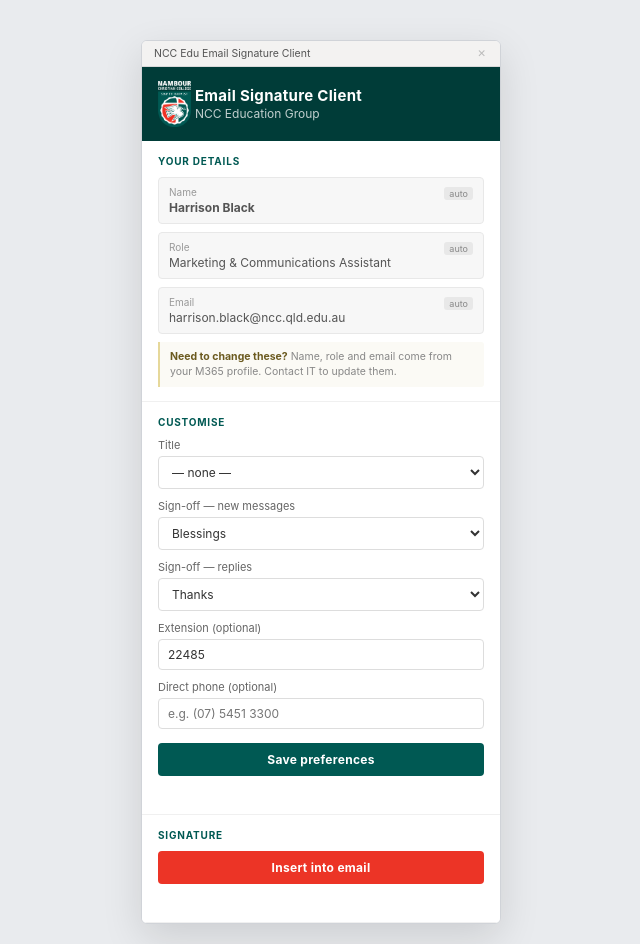
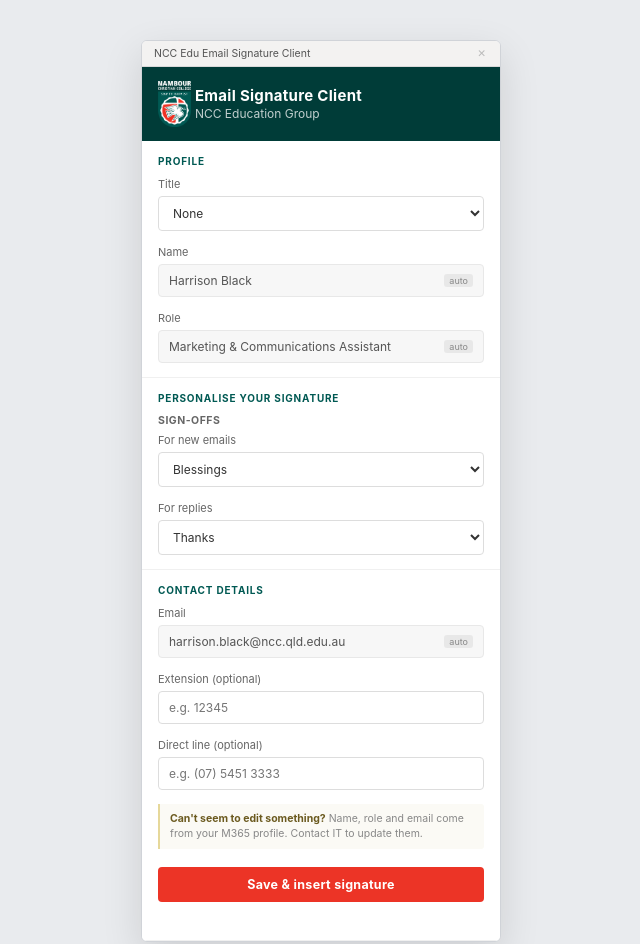
Before and after one commit to harrisonblackNCC/ncc-emailsig-poc, a plain HTML site: page app-preview.html in a window 1280 px wide. Shown: the top 944 px of the page, without its empty margins (319-959 px from the left). Drawn offline with Linux system fonts and the light colour scheme.

Commit message:
Add files via upload

```diff
--- a/app-preview.html
+++ b/app-preview.html
@@ -53,6 +53,13 @@
       gap: 4px;
     }
     .tp-logo { height: 46px; width: auto; flex-shrink: 0; display: block; }
+    .tp-header-text {
+      flex: 1;
+      display: flex;
+      flex-direction: column;
+      justify-content: center;
+      height: 46px;
+    }
     .tp-title {
       color: #fff;
       font-size: 15px;
@@ -81,36 +88,51 @@
       margin-bottom: 10px;
     }
 
+    .sub-heading {
+      font-size: 10.5px;
+      font-weight: bold;
+      color: #666;
+      text-transform: uppercase;
+      letter-spacing: 0.5px;
+      margin-top: 16px;
+      margin-bottom: 6px;
+    }
+    .section-label + .sub-heading { margin-top: 2px; }
+    .sub-heading + label.field-label { margin-top: 0; }
+
     .locked-field {
       background: #f7f7f7;
       border: 1px solid #e8e8e8;
       border-radius: 4px;
       padding: 8px 10px;
-      margin-bottom: 8px;
       font-size: 12px;
       color: #555;
+      display: flex;
+      justify-content: space-between;
+      align-items: center;
+      gap: 10px;
     }
-    .locked-field .label {
-      font-size: 10px;
-      color: #999;
-      display: block;
-      margin-bottom: 2px;
+    .locked-field .value {
+      flex: 1;
+      min-width: 0;
+      overflow: hidden;
+      text-overflow: ellipsis;
+      white-space: nowrap;
     }
     .locked-badge {
-      float: right;
       font-size: 9px;
       background: #e8e8e8;
       color: #888;
       padding: 1px 5px;
       border-radius: 3px;
-      margin-top: 1px;
+      flex-shrink: 0;
     }
 
     .it-disclaimer {
       font-size: 10.5px;
       color: #888;
       line-height: 1.4;
-      margin-top: 4px;
+      margin-top: 14px;
       padding: 8px 10px;
       background: #fbfaf5;
       border-left: 2px solid #e6d89a;
@@ -122,8 +144,8 @@
       display: block;
       font-size: 11px;
       color: #666;
-      margin-bottom: 4px;
-      margin-top: 10px;
+      margin-bottom: 5px;
+      margin-top: 14px;
     }
     label.field-label:first-of-type { margin-top: 0; }
 
@@ -135,7 +157,7 @@
 
     select, input[type="text"] {
       width: 100%;
-      padding: 7px 9px;
+      padding: 8px 10px;
       border: 1px solid #ddd;
       border-radius: 4px;
       font-family: inherit;
@@ -149,25 +171,23 @@
 
     .custom-input-wrap { margin-top: 6px; }
 
-    .btn-save, .btn-insert {
+    .btn-action {
       display: block;
       width: 100%;
-      padding: 9px;
+      padding: 10px;
+      background: #ec3426;
       color: #fff;
       border: none;
       border-radius: 4px;
       font-family: inherit;
-      font-size: 12px;
+      font-size: 12.5px;
       font-weight: bold;
       cursor: pointer;
       letter-spacing: 0.3px;
       transition: background 0.15s;
-      margin-top: 8px;
+      margin-top: 18px;
     }
-    .btn-save { background: #005953; margin-top: 14px; }
-    .btn-save:hover { background: #004540; }
-    .btn-insert { background: #ec3426; }
-    .btn-insert:hover { background: #c62b1f; }
+    .btn-action:hover { background: #c62b1f; }
 
     .status {
       font-size: 11px;
@@ -191,51 +211,46 @@
 
       <div class="tp-header">
         <img class="tp-logo" src="logo.png" alt="Nambour Christian College" />
-        <div>
+        <div class="tp-header-text">
           <div class="tp-title">Email Signature Client</div>
           <div class="tp-sub">NCC Education Group</div>
         </div>
       </div>
 
+      <!-- Profile -->
       <div class="section">
-        <div class="section-label">Your Details</div>
-
-        <div class="locked-field">
-          <span class="label">Name <span class="locked-badge">auto</span></span>
-          <strong>Harrison Black</strong>
-        </div>
-
-        <div class="locked-field">
-          <span class="label">Role <span class="locked-badge">auto</span></span>
-          <span>Marketing &amp; Communications Assistant</span>
-        </div>
-
-        <div class="locked-field">
-          <span class="label">Email <span class="locked-badge">auto</span></span>
-          <span>harrison.black@ncc.qld.edu.au</span>
-        </div>
-
-        <div class="it-disclaimer">
-          <strong>Need to change these?</strong> Name, role and email come from your M365 profile. Contact IT to update them.
-        </div>
-      </div>
-
-      <div class="section">
-        <div class="section-label">Customise</div>
+        <div class="section-label">Profile</div>
 
         <label class="field-label" for="title-select">Title</label>
         <select id="title-select">
-          <option value="">— none —</option>
+          <option value="">None</option>
           <option value="Mr">Mr</option>
           <option value="Mrs">Mrs</option>
           <option value="Ms">Ms</option>
           <option value="Miss">Miss</option>
           <option value="Dr">Dr</option>
           <option value="Rev">Rev</option>
-          <option value="Pastor">Pastor</option>
         </select>
 
-        <label class="field-label" for="newSignoff-select">Sign-off — new messages</label>
+        <label class="field-label">Name</label>
+        <div class="locked-field">
+          <span class="value">Harrison Black</span>
+          <span class="locked-badge">auto</span>
+        </div>
+
+        <label class="field-label">Role</label>
+        <div class="locked-field">
+          <span class="value">Marketing &amp; Communications Assistant</span>
+          <span class="locked-badge">auto</span>
+        </div>
+      </div>
+
+      <!-- Personalise -->
+      <div class="section">
+        <div class="section-label">Personalise Your Signature</div>
+
+        <div class="sub-heading">Sign-offs</div>
+        <label class="field-label" for="newSignoff-select">For new emails</label>
         <select id="newSignoff-select">
           <option value="Kind regards">Kind regards</option>
           <option value="Warm regards">Warm regards</option>
@@ -244,8 +259,11 @@
           <option value="Many thanks">Many thanks</option>
           <option value="custom">Custom...</option>
         </select>
+        <div class="custom-input-wrap" id="newCustom-wrap" style="display:none;">
+          <input type="text" id="newSignoff-custom" placeholder="e.g. Grace and peace" maxlength="50" />
+        </div>
 
-        <label class="field-label" for="replySignoff-select">Sign-off — replies</label>
+        <label class="field-label" for="replySignoff-select">For replies</label>
         <select id="replySignoff-select">
           <option value="Kind regards">Kind regards</option>
           <option value="Warm regards">Warm regards</option>
@@ -254,25 +272,49 @@
           <option value="Many thanks">Many thanks</option>
           <option value="custom">Custom...</option>
         </select>
+        <div class="custom-input-wrap" id="replyCustom-wrap" style="display:none;">
+          <input type="text" id="replySignoff-custom" placeholder="e.g. Cheers" maxlength="50" />
+        </div>
+      </div>
+
+      <!-- Contact Details -->
+      <div class="section">
+        <div class="section-label">Contact Details</div>
+
+        <label class="field-label">Email</label>
+        <div class="locked-field">
+          <span class="value">harrison.black@ncc.qld.edu.au</span>
+          <span class="locked-badge">auto</span>
+        </div>
 
         <label class="field-label" for="ext-input">Extension (optional)</label>
-        <input type="text" id="ext-input" value="22485" placeholder="e.g. 1234" maxlength="10" />
+        <input type="text" id="ext-input" placeholder="e.g. 12345" maxlength="10" />
 
-        <label class="field-label" for="phone-input">Direct phone (optional)</label>
-        <input type="text" id="phone-input" placeholder="e.g. (07) 5451 3300" maxlength="30" />
+        <label class="field-label" for="phone-input">Direct line (optional)</label>
+        <input type="text" id="phone-input" placeholder="e.g. (07) 5451 3333" maxlength="30" />
 
-        <button class="btn-save">Save preferences</button>
-        <div class="status"></div>
-      </div>
+        <div class="it-disclaimer">
+          <strong>Can't seem to edit something?</strong> Name, role and email come from your M365 profile. Contact IT to update them.
+        </div>
 
-      <div class="section">
-        <div class="section-label">Signature</div>
-        <button class="btn-insert">Insert into email</button>
+        <button class="btn-action">Save &amp; insert signature</button>
         <div class="status"></div>
       </div>
 
     </div>
   </div>
 
+  <script>
+    // Toggle the "Custom..." input fields in this static preview
+    ["newSignoff", "replySignoff"].forEach(function (prefix) {
+      var sel  = document.getElementById(prefix + "-select");
+      var wrap = document.getElementById(prefix === "newSignoff" ? "newCustom-wrap" : "replyCustom-wrap");
+      if (!sel || !wrap) return;
+      sel.addEventListener("change", function () {
+        wrap.style.display = sel.value === "custom" ? "block" : "none";
+      });
+    });
+  </script>
+
 </body>
 </html>
```
Also changed, not shown: preview.html (+83 -67 lines), taskpane.html (+82 -79 lines), taskpane.js (+26 -15 lines).
